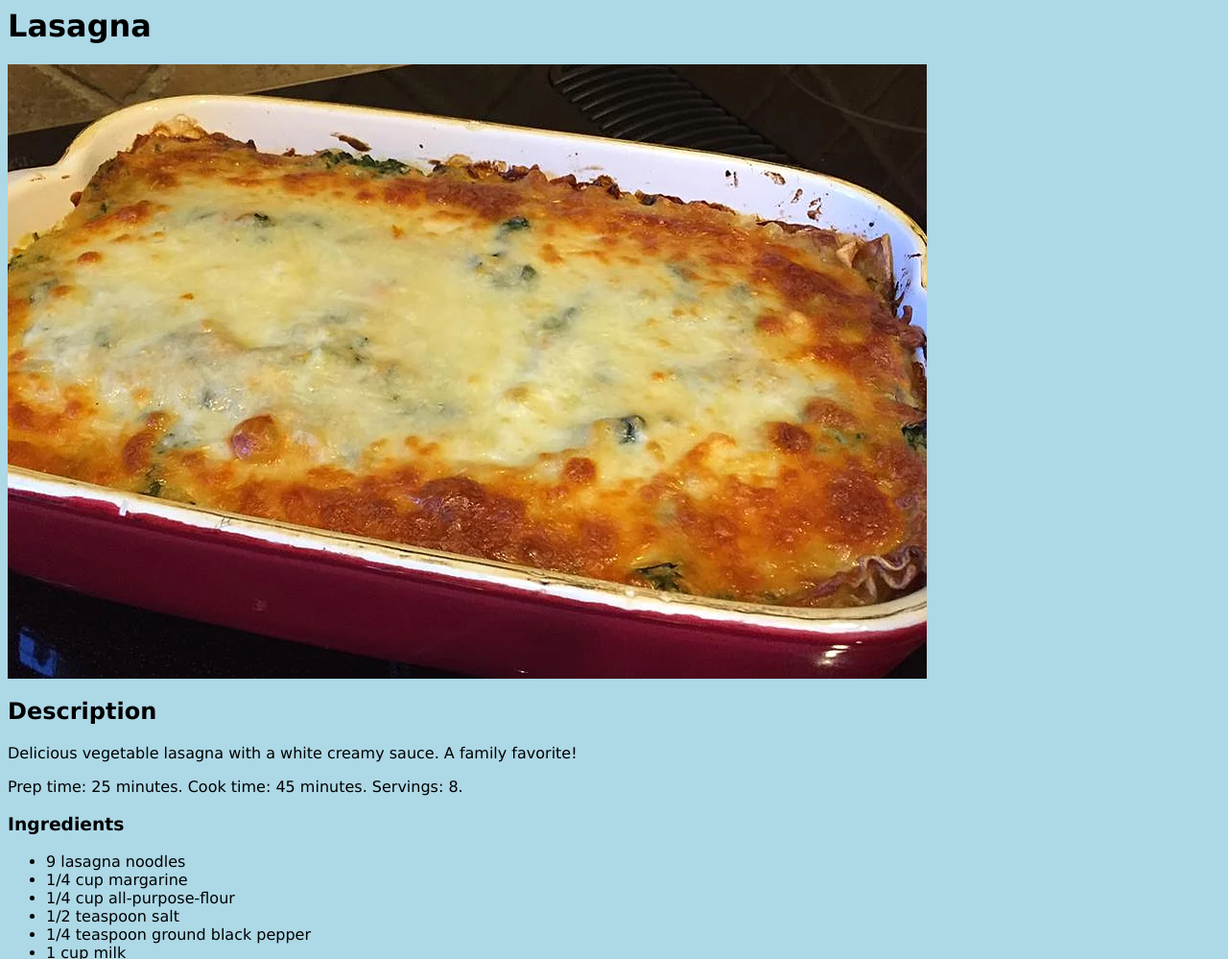
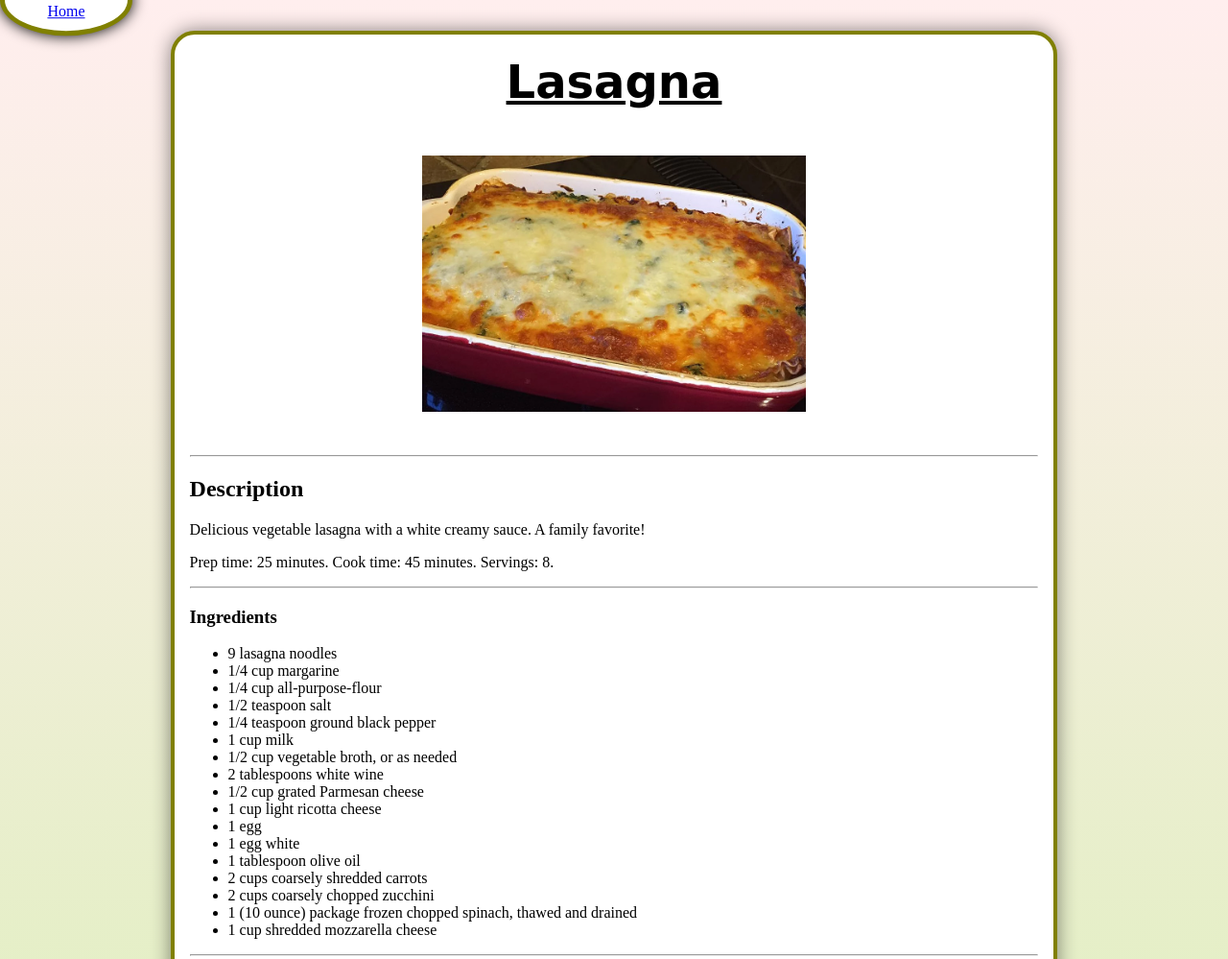
Before and after one commit to adam-filipowicz/odin-recipes, a plain HTML site: page recipes/lasagna.html in a window 1280 px wide. Shown: the top 999 px of the page at 96% size. Drawn offline with Linux system fonts and the light colour scheme.

Commit message:
Continued to work on styling, adding IDs to style recipe pages differently than home page

```diff
--- a/recipes/lasagna.html
+++ b/recipes/lasagna.html
@@ -1,12 +1,18 @@
 <head>
     <link rel="stylesheet" href="../styles.css">
 </head>
-<main>
-    <h1>Lasagna</h1>
-    <img src="../images/lasagna.jpg">
+<body id="recipe-body">
+    <header>
+        <a href="../index.html">Home</a>
+    </header>
+    <div id="recipe-contents">
+        <h1 id="recipe-h1">Lasagna</h1>
+        <img id="recipe-image" src="../images/lasagna.jpg">
+        <hr>
         <h2>Description</h2>
             <p>Delicious vegetable lasagna with a white creamy sauce. A family favorite!</p>
             <p>Prep time: 25 minutes. Cook time: 45 minutes. Servings: 8.</p>
+        <hr>
         <h3>Ingredients</h3>
             <ul>
                 <li>9 lasagna noodles</li>
@@ -27,6 +33,7 @@
                 <li>1 (10 ounce) package frozen chopped spinach, thawed and drained</li>
                 <li>1 cup shredded mozzarella cheese</li>
             </ul>
+        <hr>
         <h3>Steps</h3>
             <ol>
                 <li>Bring a large pot of lightly salted water to a boil. Cook lasagna in the boiling water, stirring occasionally until cooked through but firm to the bite, about 8 minutes. Drain.</li>
@@ -39,5 +46,6 @@
                 <li>Layer 1/3 the lasagna noodles, 1/3 the ricotta-vegetable mixture, and 1/3 the Parmesan sauce in a 9x13-inch baking dish; repeat layering 2 more times with remaining ingredients, ending with a layer of mozzarella cheese.</li>
                 <li>Bake in the preheated oven until cheese is lightly browned and bubbling, about 30 minutes.</li>
             </ol>
-    <a href="../index.html">Return to main page</a>
-</main>
+    </div>
+</body>
+</html>
--- a/styles.css
+++ b/styles.css
@@ -1,8 +1,76 @@
-* {
+h1, #recipe-h1 {
+    text-align: center;
     font-family: Verdana, Geneva, Tahoma, sans-serif;
-    background-color: lightblue;
+    font-size: 3rem;
+    font-weight: bold;
+    text-decoration: underline;
 }
 
-ul {
-    list-style-type: disc;
+#recipe-h1 {
+    height:100px;
+    margin-top: 5px;
+    margin-bottom:5px;
 }
+
+body {
+    background: linear-gradient(180deg, #FFEEEE, #DDEFBB);
+    height: 100vh;
+}
+
+.block {
+    display: block;
+    margin: auto;
+    border-radius: 25px;
+    width: min(70%, 500px);
+    box-shadow: 0px 0px 20px rgba(0, 0, 0, 0.479);
+}
+
+#contents {
+    margin-top: 2rem;
+    height: 300px;
+    border: 1px solid black;
+    text-align: left;
+    border-radius: 25px;
+    background-color: rgb(255, 255, 255);
+}
+
+#recipe-body {
+    background: linear-gradient(180deg, #FFEEEE, #DDEFBB);
+    height: fit-content;
+}
+
+header {
+    transform: translateY(-2.3rem);
+    text-align: center;
+    position: fixed;
+    height: 4rem;
+    width: 8rem;
+    line-height: 5.5rem;
+    left: 0px;
+    top: 0px;
+    background-color: white;
+    box-shadow: 0px 0px 15px black;
+    border-radius: 50%;
+    border: 5px solid olive;
+}
+
+#recipe-image {
+    display: block;
+    margin: auto;
+    margin-bottom: 45px;
+    width: 400px;
+}
+
+#recipe-contents {
+    display:block;
+    margin:auto;
+    padding: 1rem;
+    margin-top: 2rem;
+    width: max(70%,400px);
+    border: 4px solid olive;
+    text-align: left;
+    border-radius: 25px;
+    background-color: white;
+    box-shadow: 0px 0px 20px rgba(0, 0, 0, 0.479);
+    overflow: hidden;
+}
```
Also changed, not shown: index.html (+8 -6 lines). Lines whose indentation alone changed are shown as unchanged.
